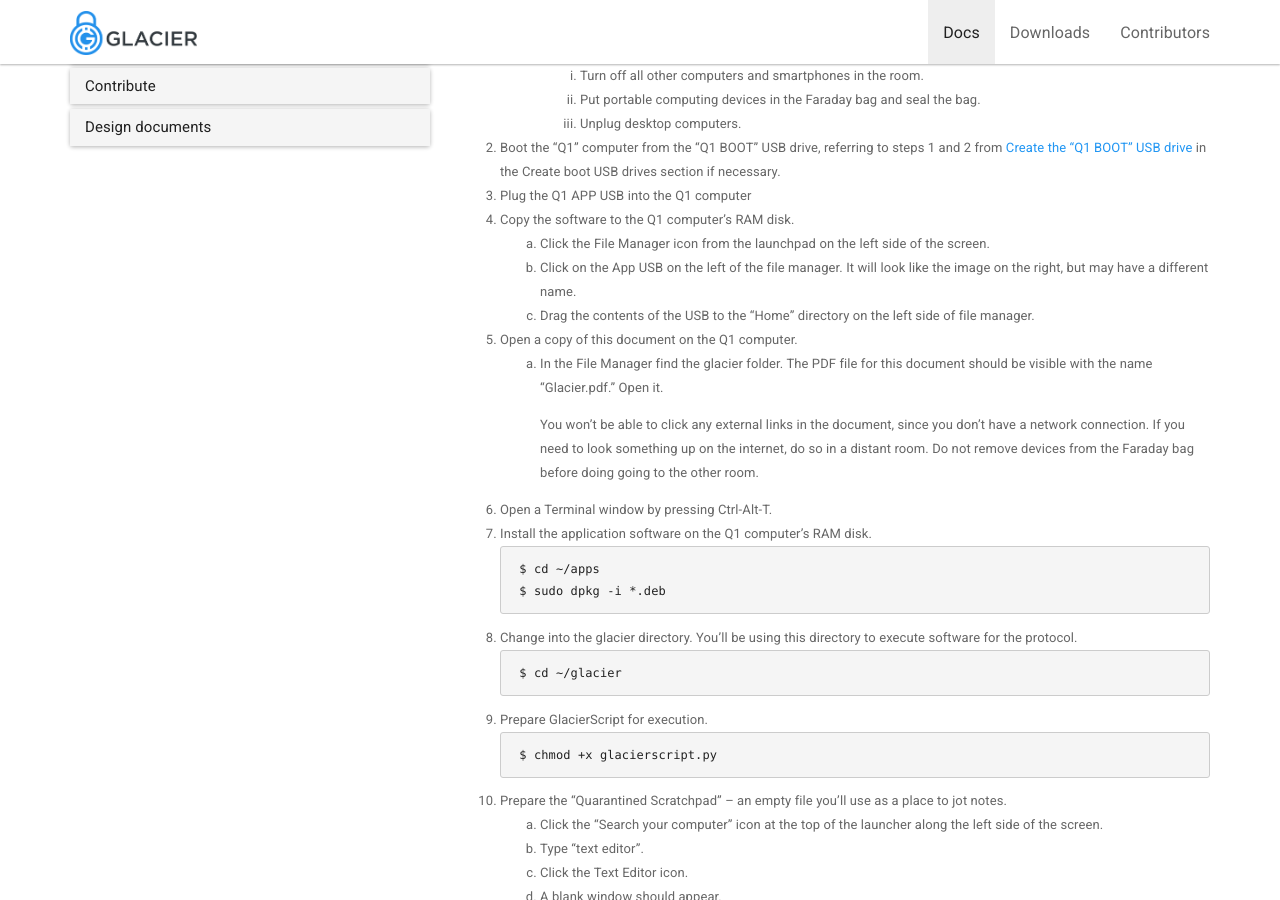
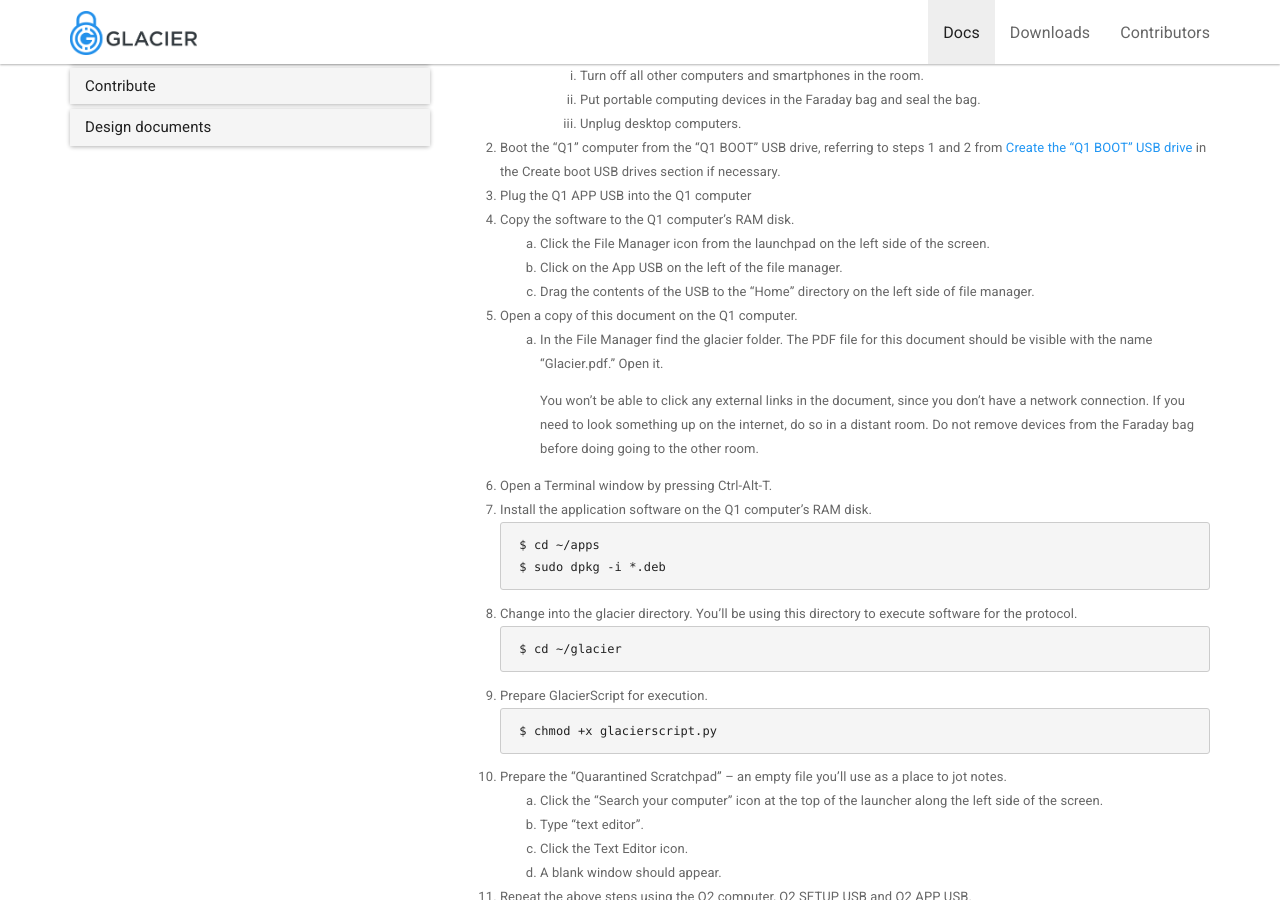
Before and after one commit to GlacierProtocol/glacierprotocol.github.io, a Jekyll site: the page built from _docs/setup/quarantined-workspace.md, in a window 1280 px wide and 900 px high, scrolled down 626 px. Built offline with Jekyll 4.4.1, drawn with Linux system fonts in a browser that asks for light colours; nearby versions of some CDN libraries.

Commit message:
Reference to image removed

```diff
--- a/_docs/setup/quarantined-workspace.md
+++ b/_docs/setup/quarantined-workspace.md
@@ -34,8 +34,7 @@ in the Create boot USB drives section if necessary.
 4. Copy the software to the Q1 computer's RAM disk.
     1. Click the File Manager icon from the launchpad on the left side of the
     screen.
-    2. Click on the App USB on the left of the file manager. It will look like
-    the image on the right, but may have a different name.
+    2. Click on the App USB on the left of the file manager.
     3. Drag the contents of the USB to the "Home" directory on the left side of
     file manager.
 5. Open a copy of this document on the Q1 computer.
```
